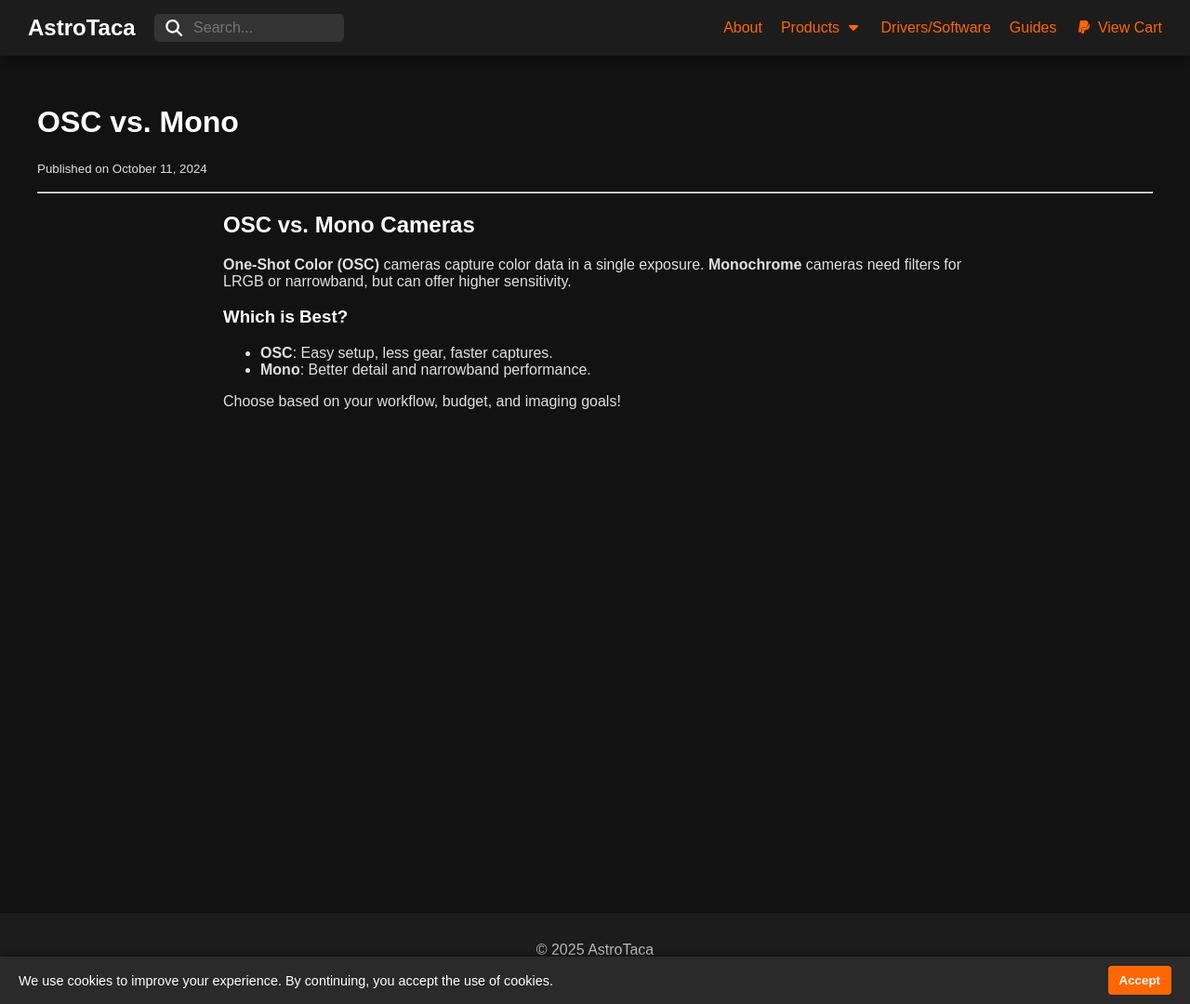
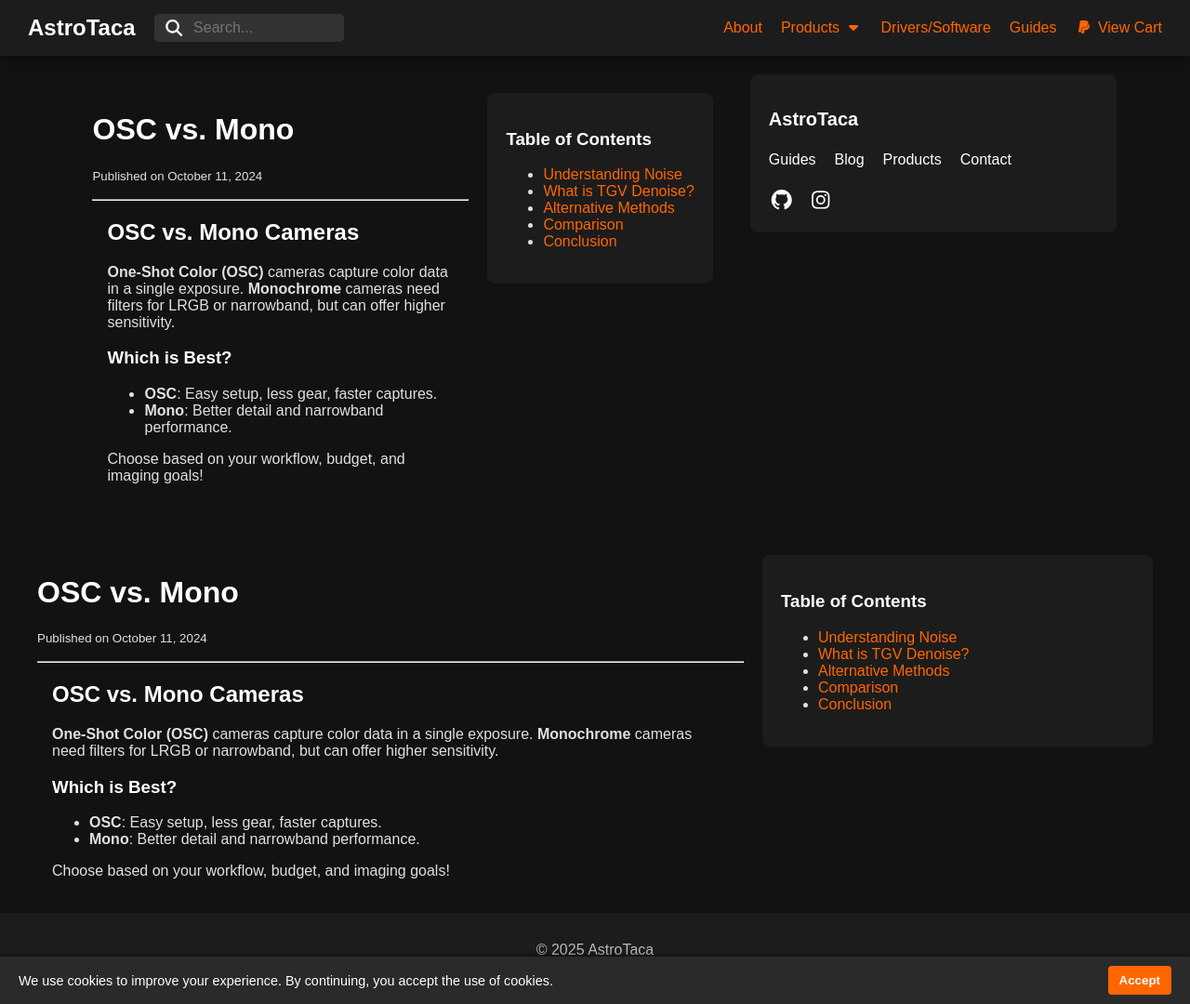
Before and after one commit to astrotaca/website, a Jekyll site: the page built from _posts/2025-02-07-osc-vs-mono.md, in a window 1280 px wide and 1080 px high. Shown: the whole window at 93% size. Built offline with Jekyll 4.4.1, drawn with Linux system fonts in a browser that asks for light colours.

Commit message:
updates to the website

```diff
--- a/_layouts/default.html
+++ b/_layouts/default.html
@@ -61,6 +61,30 @@
     </div>
   </header>
 
+  <div class="content-container">
+    <main class="main-content">
+      {{ content }}
+    </main>
+
+    <aside class="right-sidebar">
+      <div class="sidebar-content">
+        <h2>AstroTaca</h2>
+        <nav>
+          <a href="/guides/">Guides</a>
+          <a href="/blog/">Blog</a>
+          <a href="/products/">Products</a>
+          <a href="/contact/">Contact</a>
+        </nav>
+
+        <div class="social-links">
+          <a href="https://github.com/astrotaca"><i class="fab fa-github"></i></a>
+          <a href="https://www.instagram.com/astrotaca/"><i class="fab fa-instagram"></i></a>
+        </div>
+      </div>
+    </aside>
+  </div>
+
+
   <main>
     {{ content }}
   </main>
--- a/_layouts/post.html
+++ b/_layouts/post.html
@@ -11,13 +11,26 @@ layout: default
   </div>
 {% endif %}
 
-<div class="page-content container" data-aos="fade-up">
-  {% unless page.hero_image %}
+<div class="content-container">
+  <main class="main-content">
     <h1>{{ page.title }}</h1>
-  {% endunless %}
-  <p><small>Published on {{ page.date | date: '%B %d, %Y' }}</small></p>
-  <hr />
-  <div class="post-content">
-    {{ content }}
-  </div>
+    <p><small>Published on {{ page.date | date: '%B %d, %Y' }}</small></p>
+    <hr />
+    <div class="post-content">
+      {{ content }}
+    </div>
+  </main>
+
+  <aside class="right-sidebar">
+    <div class="sidebar-content">
+      <h3>Table of Contents</h3>
+      <ul>
+        <li><a href="#understanding-noise">Understanding Noise</a></li>
+        <li><a href="#tgv-denoise">What is TGV Denoise?</a></li>
+        <li><a href="#alternative-methods">Alternative Methods</a></li>
+        <li><a href="#comparison">Comparison</a></li>
+        <li><a href="#conclusion">Conclusion</a></li>
+      </ul>
+    </div>
+  </aside>
 </div>
--- a/assets/main.css
+++ b/assets/main.css
@@ -499,21 +499,129 @@ h1,h2,h3,h4,h5 {
   /* Before and After Image Section */
   .before-after {
     display: flex;
-    flex-wrap: wrap;
     gap: 20px;
-    margin: 2rem 0;
+    justify-content: center;
+    margin: 30px 0;
   }
 
   .before-after img {
-    width: calc(50% - 10px);
+    width: 48%;
+    border-radius: 8px;
     border: 2px solid #444;
-    border-radius: 8px;
   }
 
   @media (max-width: 768px) {
+    .before-after {
+      flex-direction: column;
+    }
     .before-after img {
       width: 100%;
     }
+  }
+
+
+  /* Content Layout */
+.content-container {
+    display: flex;
+    max-width: 1200px;
+    margin: 0 auto;
+    padding: 20px;
+  }
+
+  /* Main Content */
+  .main-content {
+    flex: 2;
+    max-width: 800px;
+    padding-right: 20px;
+  }
+
+  /* Right Sidebar */
+  .right-sidebar {
+    flex: 1;
+    background: #1c1c1c;
+    padding: 20px;
+    border-radius: 8px;
+    position: sticky;
+    top: 80px;
+    height: fit-content;
+  }
+
+  /* Sidebar Content */
+  .sidebar-content {
+    text-align: left;
+  }
+
+  .right-sidebar h2 {
+    font-size: 20px;
+    color: white;
+    margin-bottom: 15px;
+  }
+
+  .right-sidebar nav a {
+    display: block;
+    color: white;
+    text-decoration: none;
+    padding: 8px 0;
+    font-size: 16px;
+  }
+
+  .right-sidebar nav a:hover {
+    color: #ff6600;
+  }
+
+  .right-sidebar .social-links {
+    margin-top: 15px;
+  }
+
+  .right-sidebar .social-links a {
+    color: white;
+    font-size: 22px;
+    margin-right: 10px;
+  }
+
+  /* Mobile Adjustments */
+  @media (max-width: 768px) {
+    .content-container {
+      flex-direction: column;
+    }
+    .main-content {
+      padding-right: 0;
+    }
+    .right-sidebar {
+      position: static;
+      width: 100%;
+      margin-top: 20px;
+    }
+  }
+
+/* Hero Image */
+.page-hero {
+    position: relative;
+    width: 100%;
+    height: 300px;
+    background-size: cover;
+    background-position: center;
+    display: flex;
+    align-items: center;
+    justify-content: center;
+  }
+
+  .page-hero .hero-overlay {
+    position: absolute;
+    top: 0;
+    left: 0;
+    width: 100%;
+    height: 100%;
+    background: rgba(0, 0, 0, 0.5);
+  }
+
+  .page-hero .hero-text {
+    position: relative;
+    z-index: 1;
+    color: white;
+    font-size: 28px;
+    font-weight: bold;
+    text-align: center;
   }
 
 
```
Also changed, not shown: _posts/2025-02-07-noise-reduction.md (+8 -0 lines).
